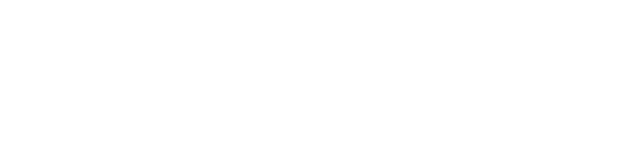
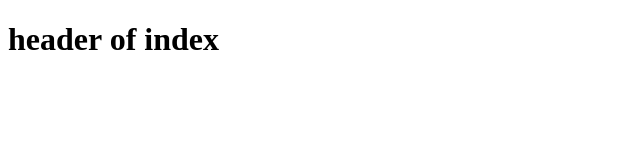
Before and after one commit to anathanP/GitProject, a plain HTML site: page index.html in a window 1280 px wide. Shown: the whole page, without its empty margins (0-640 px from the left). Drawn offline with Linux system fonts and the light colour scheme.

Commit message:
add header to index.html

```diff
--- a/index.html
+++ b/index.html
@@ -6,6 +6,6 @@
     <title>Document</title>
 </head>
 <body>
-
+    <h1>header of index</h1>
 </body>
 </html>
```
